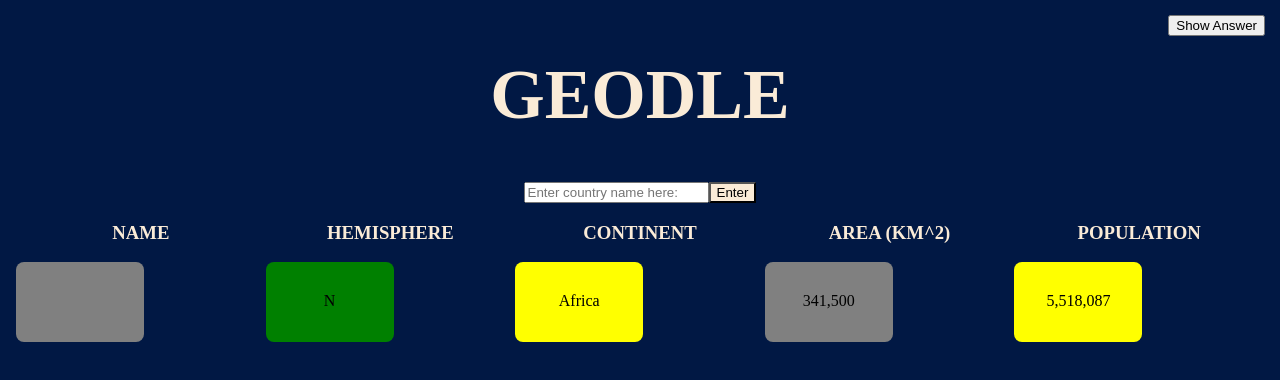
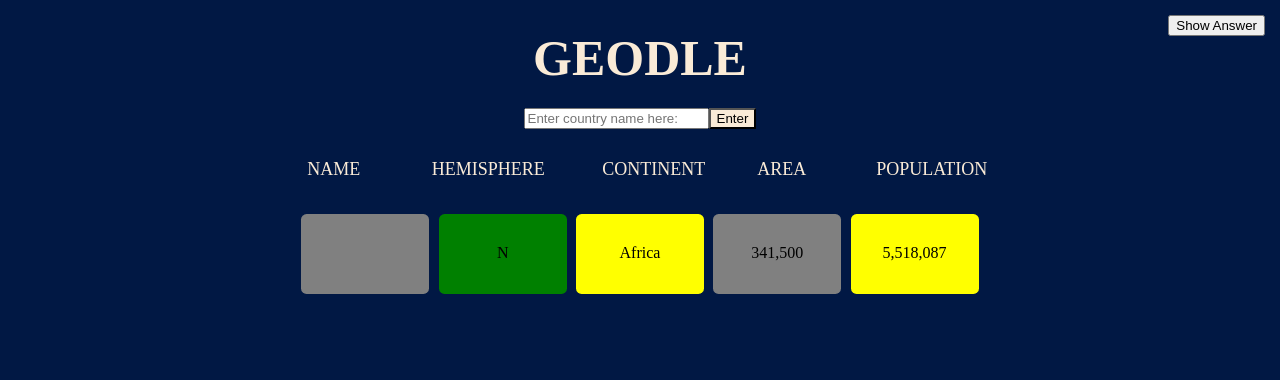
Before and after one commit to Spencerhughes11/geodle_app, a SvelteKit app in the folder svelte-kit/: page / in a window 1280 px wide. Both pictures are taken after a click on the button "Enter". Shown: the top 380 px of the page. Built offline with nearby package versions, Linux system fonts and the light colour scheme.

Commit message:
Moved headers to separate div to prevent repeated headers

```diff
--- a/svelte-kit/src/lib/Box.svelte
+++ b/svelte-kit/src/lib/Box.svelte
@@ -6,8 +6,9 @@
 	.box {
 		width: 8em;
 		height: 5em;
-		border-radius: 0.5em;
-		margin: 0 0 1em 0;
+		border-radius: 0.35em;
+		/* margin: 0 0 0 0; */
+        margin-bottom: 25px;
 		background: var(--color, #ddd);
         align-items: center;
         justify-content: center;
--- a/svelte-kit/src/routes/+page.svelte
+++ b/svelte-kit/src/routes/+page.svelte
@@ -79,44 +79,51 @@
       <!-- <select id="countryDropdown"></select> -->
     <!--  feedback boxes -->
 
+    <div class="headers-wrapper">
+        <p class='header'>NAME</p>
+        <p class='header'>HEMISPHERE</p>
+        <p class='header'>CONTINENT</p>
+        <p class='header'>AREA</p>
+        <p class='header'>POPULATION</p>
+    </div>
     {#each guessHolder as guess}
         {#if guessCount > 0}
             <div class='feedback-wrapper'>
                 <div id='nameBox'>
-                    <h3 class='header'>NAME</h3>
-                        <div class='feedbackBox'>
+                    <!-- <h3 class='header'>NAME</h3> -->
+                        <div class='feedback-box'>
                             <Box --color={letterColor}>
                                 <p>{guess.toUpperCase()}</p>
                             </Box>
                         </div>
                     </div>
                 <div id='hemiBox'>
-                    <h3 class='header'>HEMISPHERE</h3>
-                        <div class='feedbackBox'>
+                    <!-- <h3 class='header'>HEMISPHERE</h3> -->
+                        <div class='feedback-box'>
                             <Box --color={hemiColor}>
                                 <p>{guessHemi}</p>
                             </Box>
                         </div>
                 </div>
                 <div id='continentBox'>
-                    <h3 class='header'>CONTINENT</h3>
-                        <div class='feedbackBox'>
+                    <!-- <h3 class='header'>CONTINENT</h3> -->
+                        <div class='feedback-box'>
                             <Box --color={contColor}>
                                 <p>{guessCont}</p>
                             </Box>
                         </div>
                 </div>
                 <div id='areaBox'>
-                    <h3 class='header'>AREA (KM^2)</h3>
-                        <div class='feedbackBox'>
+                    <!-- <h3 class='header'>AREA (KM^2)</h3> -->
+                        <div class='feedback-box'>
                             <Box --color={areaColor} >
                                 <p>{guessArea}</p>
                             </Box>
                         </div>
                 </div>
                 <div id='popBox'>
-                    <h3 class='header'>POPULATION</h3>
-                        <div class='feedbackBox'>
+                    <!-- <h3 class='header'>POPULATION</h3> -->
+                        <div class='feedback-box'>
                             <Box --color={popColor}>
                                 <p>{guessPop}</p>
                             </Box>
@@ -137,7 +144,7 @@
 
   h1{
     color: antiquewhite;
-    font-size: 70px;
+    font-size: 50px;
   }
 
   .input{
@@ -159,19 +166,47 @@
   #guessHolder {
     color: antiquewhite;
   }
+/*
+  .wrapper{
+    display: flexbox;
+    align-items: center;
+    justify-content: center;
+    width: 75%;
+    margin: auto
+  } */
 
   .feedback-wrapper{
     display: grid;
-    max-width: 100%;
+    width: 55%;
+    margin: auto;
     align-items: center;
     justify-content: center;
     grid-auto-columns: 1fr;
+  }
 
+  .headers-wrapper{
+    display: grid;
+    width: 55%;
+    margin: auto;
+    align-items: center;
+    justify-content: center;
+    grid-auto-columns: 1fr;
   }
+
   .header{
-    position: static;
+    font-size: 18px;
     color: antiquewhite;
+    text-align: center;
+    align-items: center;
+    justify-content: center;
+    grid-row: 1 / span 12;
+    height: 25px
+  }
 
+  .feedback-box {
+    display: flex;
+    align-items: center;
+    justify-content: center;
   }
 
   p{
@@ -221,7 +256,7 @@
     display: flex;
     align-items: center;
     justify-content: center;
-    height: 30p;
+    height: 100px;
   }
 
   #showAnswer {
```
